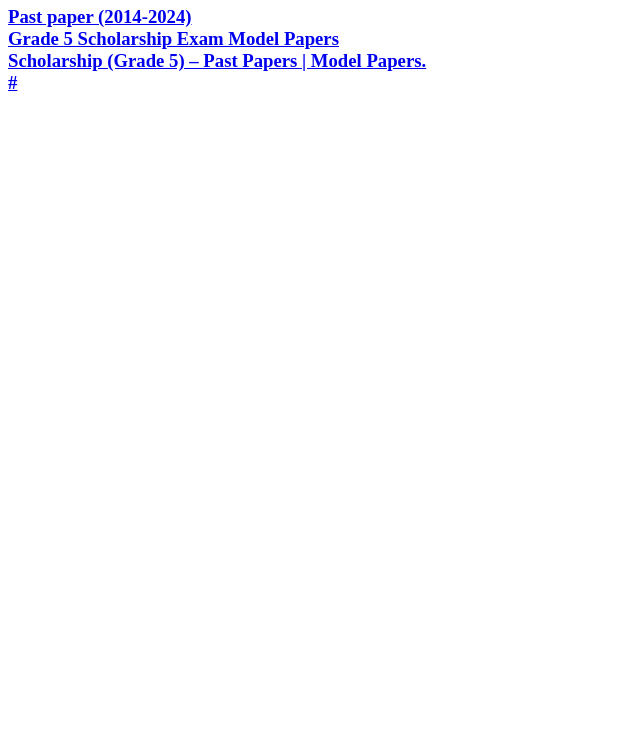
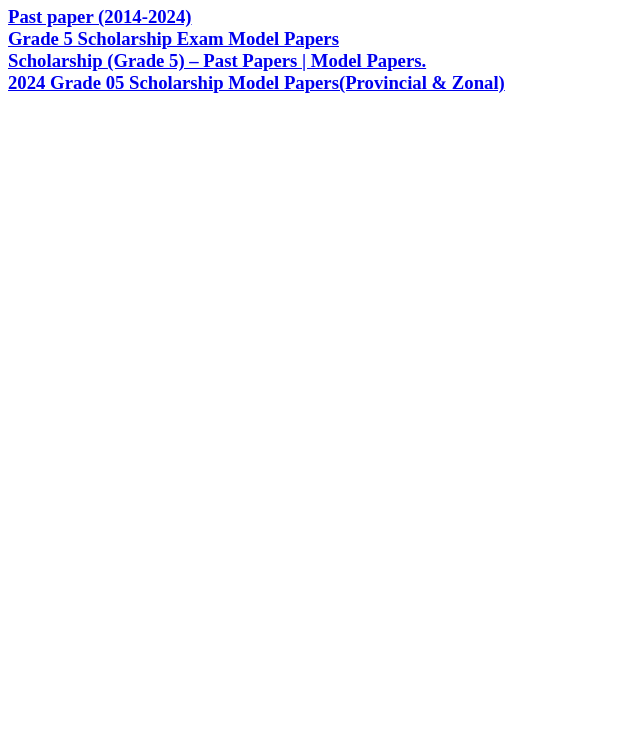
Before and after one commit to jahoo-jahoo/Grade_5, a plain HTML site: page index.html in a window 1280 px wide. Shown: the part 60-800 px from the top of the page, without its empty margins (0-640 px from the left). Drawn offline with Linux system fonts and the light colour scheme.

Commit message:
Update index.html

```diff
--- a/index.html
+++ b/index.html
@@ -12,7 +12,7 @@
 			<a href="https://pastpapers.wiki/shishyathwa-papers-and-marking-schemes-in-sinhala-medium-2014-2020/">Past paper (2014-2024)</a><br>
 			<a href="https://govdoc.lk/category/model-papers/grade-5-scholarship-exam">Grade 5 Scholarship Exam Model Papers</a><br>
 			<a href="https://papermaster.lk/download-scholarship-exam-past-model-papers-sinhala-tamil-2/">Scholarship (Grade 5) – Past Papers | Model Papers.</a><br>
-			<a href="#">#</a><br>
+			<a href="https://pastpapers.wiki/2024-grade-05-scholarship-model-papersprovincial-zonal/">2024 Grade 05 Scholarship Model Papers(Provincial & Zonal)</a><br>
 		</h3>
 	</body>
 </html>
```
